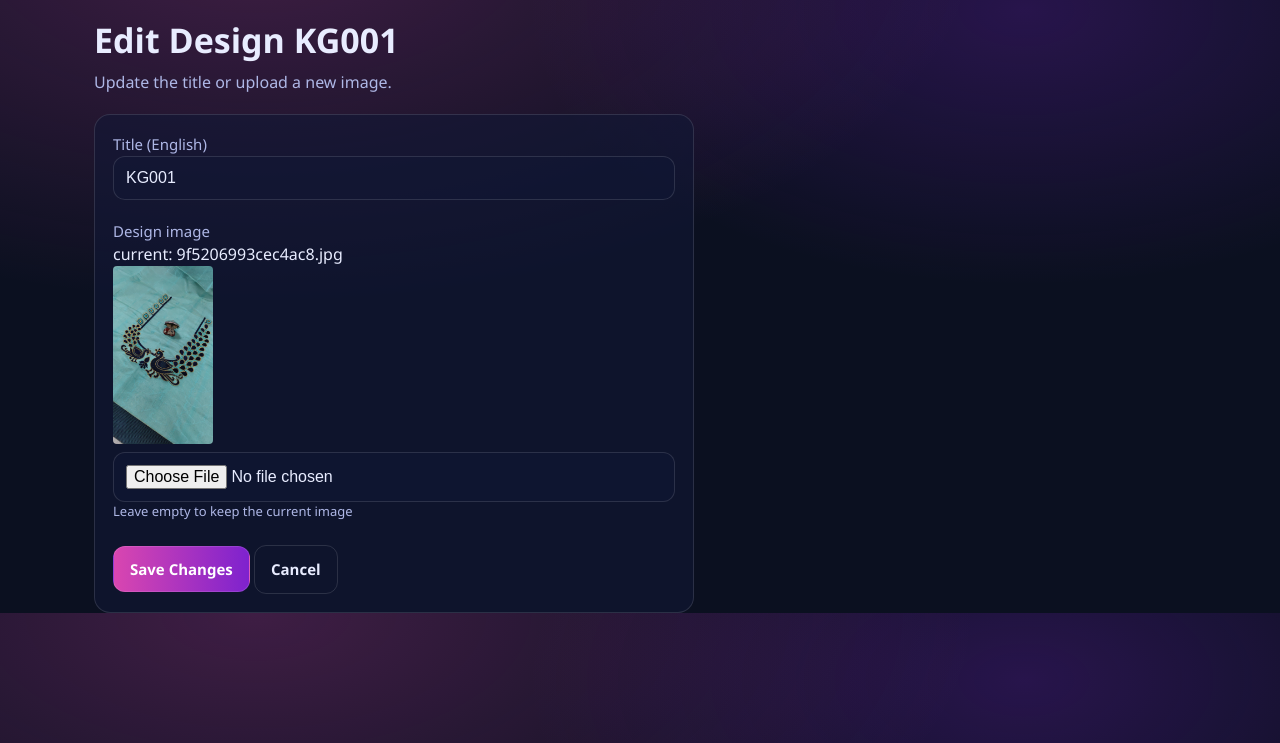
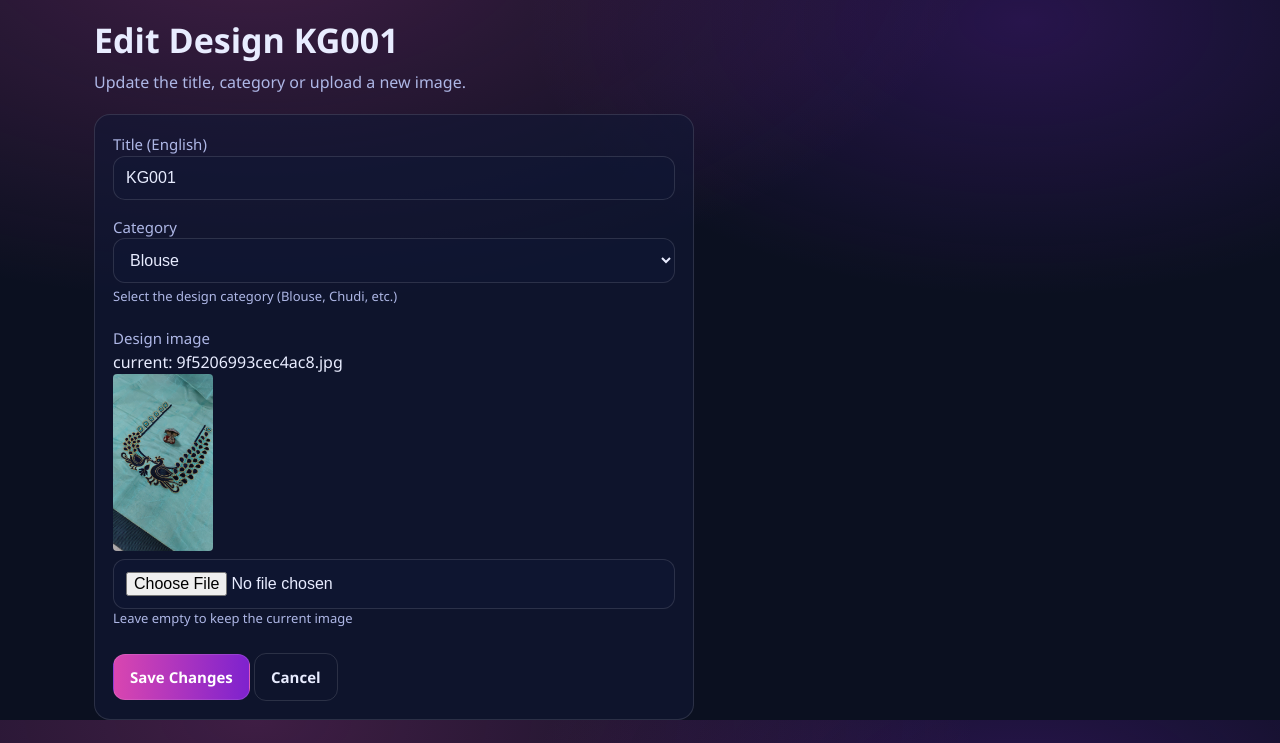
Before and after one commit to shanthosh830/kannagroups24, a Flask app: page /admin/designs/1/edit in a window 1280 px wide. Shown: the part 57-800 px from the top of the page. Run offline with Flask 3, Linux system fonts and the light colour scheme; a user stored in the database is signed in; data comes from the database, SQL or seed files in the repository; some libraries are stand-ins or nearby versions.

Commit message:
fix: Restore stitches/category options in admin upload and fix design upload validation

```diff
--- a/app/db_upgrade.py
+++ b/app/db_upgrade.py
@@ -39,6 +39,8 @@ def ensure_sqlite_schema_up_to_date() -> None:
         _add_column("design", "is_new_arrival BOOLEAN NOT NULL DEFAULT 0")
     if not _has_column("design", "stitching_charge_inr"):
         _add_column("design", "stitching_charge_inr INTEGER")
+    if not _has_column("design", "subcategory"):
+        _add_column("design", "subcategory TEXT")
 
     # order_item new column
     if not _has_column("order_item", "selected_areas"):
--- a/app/forms.py
+++ b/app/forms.py
@@ -13,7 +13,18 @@ class AdminLoginForm(FlaskForm):
 
 class DesignForm(FlaskForm):
     title_en = StringField("Title (English)", validators=[DataRequired(), Length(max=200)])
-    image = FileField("Design image", validators=[DataRequired(), FileAllowed(["jpg", "jpeg", "png", "webp"])])
+    subcategory = SelectField(
+        "Category",
+        choices=[
+            ("", "(None)"),
+            ("chudi", "Chudi"),
+            ("blouse", "Blouse"),
+            ("bridal_blouse", "Bridal Blouse"),
+            ("other", "Other"),
+        ],
+        validators=[Optional()],
+    )
+    image = FileField("Design image", validators=[Optional(), FileAllowed(["jpg", "jpeg", "png", "webp"])])
 
 
 class DesignPricingForm(FlaskForm):
--- a/app/models.py
+++ b/app/models.py
@@ -96,6 +96,7 @@ class Design(db.Model):
 
     title_en = db.Column(db.String(200), nullable=False)
     title_ta = db.Column(db.String(200), nullable=False)
+    subcategory = db.Column(db.String(64), nullable=True)  # blouse, chudi, bridal_blouse, other
 
     # Cached "From ₹X" used for shop filters/sorting
     min_price_inr = db.Column(db.Integer, nullable=True)
--- a/app/routes/admin.py
+++ b/app/routes/admin.py
@@ -141,6 +141,7 @@ def design_new_post(slug: str):
         service_id=service.id,
         title_en=form.title_en.data.strip(),
         title_ta=form.title_en.data.strip(),
+        subcategory=form.subcategory.data.strip() if form.subcategory.data else None,
         image_filename=""  # will set later
     )
 
@@ -202,6 +203,7 @@ def design_details_edit_post(design_id: int):
 
     d.title_en = title_en
     d.title_ta = title_en
+    d.subcategory = request.form.get("subcategory", "").strip() or None
 
     file = request.files.get("image")
     if file and file.filename != "":
--- a/app/templates/admin/design_edit.html
+++ b/app/templates/admin/design_edit.html
@@ -4,7 +4,7 @@
 {% block content %}
 <div class="page-header">
   <h1>Edit Design {{ design.title_en }}</h1>
-  <p class="muted">Update the title or upload a new image.</p>
+  <p class="muted">Update the title, category or upload a new image.</p>
 </div>
 
 <form method="post" enctype="multipart/form-data" class="card" style="max-width: 600px;">
@@ -16,6 +16,15 @@
     {% if form.title_en.errors %}
       <div class="form-error">{{ form.title_en.errors[0] }}</div>
     {% endif %}
+  </div>
+
+  <div class="field" style="margin-top:16px;">
+    {{ form.subcategory.label }}
+    {{ form.subcategory(class_="input") }}
+    {% if form.subcategory.errors %}
+      <div class="form-error">{{ form.subcategory.errors[0] }}</div>
+    {% endif %}
+    <span class="muted small">Select the design category (Blouse, Chudi, etc.)</span>
   </div>
 
 
--- a/app/templates/admin/design_new.html
+++ b/app/templates/admin/design_new.html
@@ -12,6 +12,11 @@
     <label>
       {{ form.title_en.label }}
       {{ form.title_en(class_="input", placeholder="Design title") }}
+    </label>
+    <label>
+      {{ form.subcategory.label }}
+      {{ form.subcategory(class_="input") }}
+      <div class="muted small">Select the design category (Blouse, Chudi, etc.) — leave as None if not applicable.</div>
     </label>
     <label>
       Images
```
